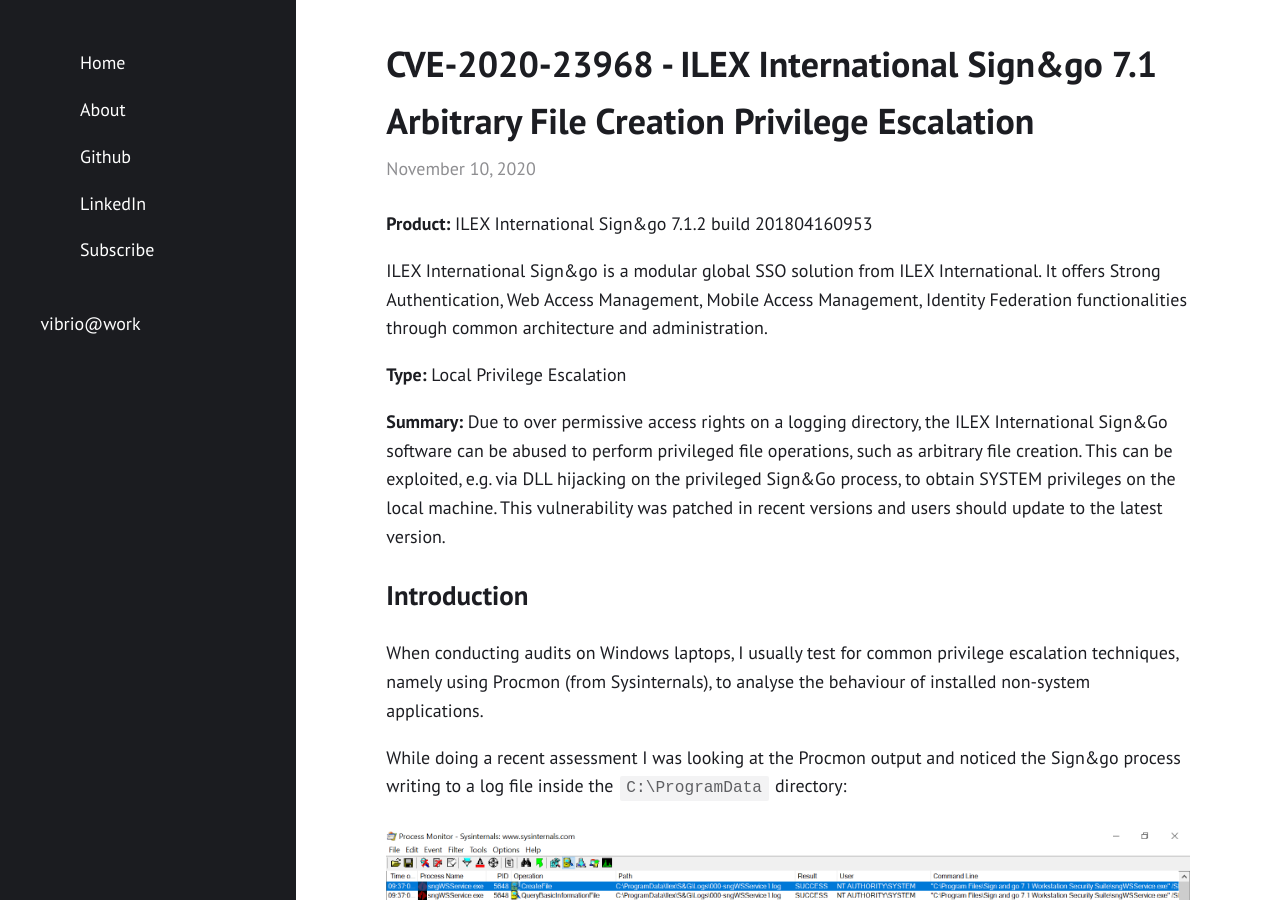
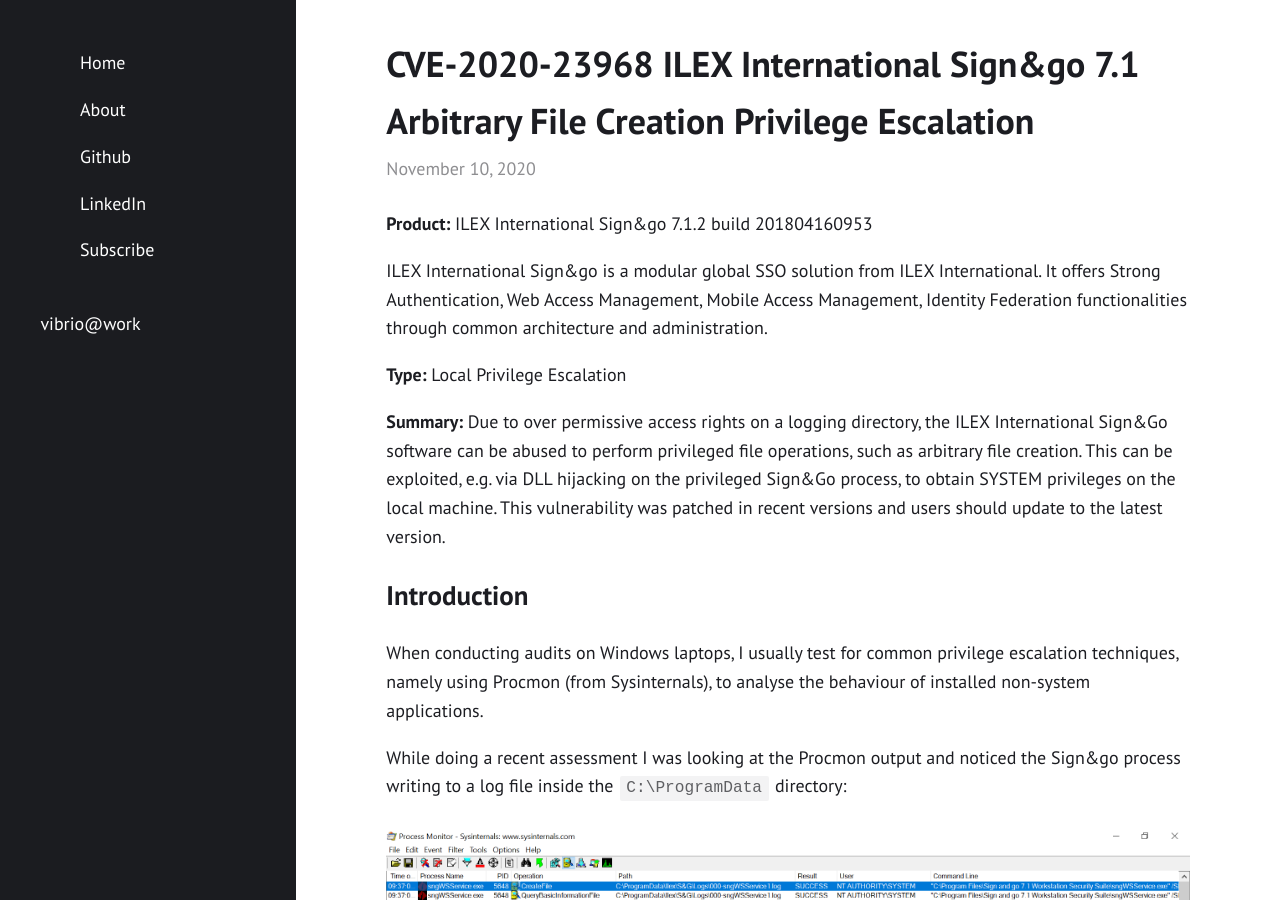
Before and after one commit to ricardojba/ricardojba.github.io, a Jekyll site: the page built from _posts/2020-11-10-CVE-2020-23968-ILEX-SignGo-EoP.md, in a window 1280 px wide and 900 px high. Built offline with Jekyll 4.4.1, drawn with Linux system fonts in a browser that asks for light colours.

Commit message:
fresh start

```diff
--- a/_posts/2020-11-10-CVE-2020-23968-ILEX-SignGo-EoP.md
+++ b/_posts/2020-11-10-CVE-2020-23968-ILEX-SignGo-EoP.md
@@ -1,9 +1,7 @@
 ---
-title: "CVE-2020-23968 - ILEX International Sign&go 7.1 Arbitrary File Creation Privilege Escalation"
+title: "CVE-2020-23968 ILEX International Sign&go 7.1 Arbitrary File Creation Privilege Escalation"
 layout: "post"
 ---
-
-
 
 **Product:** ILEX International Sign&go 7.1.2 build 201804160953
 
@@ -12,8 +10,6 @@ ILEX International Sign&go is a modular global SSO solution from ILEX Internatio
 **Type:** Local Privilege Escalation
 
 **Summary:** Due to over permissive access rights on a logging directory, the ILEX International Sign&Go software can be abused to perform privileged file operations, such as arbitrary file creation. This can be exploited, e.g. via DLL hijacking on the privileged Sign&Go process, to obtain SYSTEM privileges on the local machine. This vulnerability was patched in recent versions and users should update to the latest version.
-
-
 
 # Introduction
 When conducting audits on Windows laptops, I usually test for common privilege escalation techniques, namely using Procmon (from Sysinternals), to analyse the behaviour of installed non-system applications.
@@ -29,7 +25,6 @@ I also noticed there were a lot of DLL hijacking opportunities that could be use
 </p>
 
 The above process was actually a service, setup to automatically start at boot, and running as 'SYSTEM':
-
 <p align="center">
   <img src="/assets/posts/2020-11-10-CVE-2020-23968-ILEX-SignGo-EoP/z_service_1.PNG">
 </p>
@@ -59,8 +54,6 @@ It's also digitally signed:
   <img src="/assets/posts/2020-11-10-CVE-2020-23968-ILEX-SignGo-EoP/z_binary_3.PNG">
 </p>
 
-
-
 # Permissive directory access rights
 Checking the permissions of the `C:\ProgramData\Ilex\S&G\Logs` directory, it was possible to see that it was inheriting the permissions from `C:\ProgramData`:
 <p align="center">
@@ -71,8 +64,6 @@ Checking the permissions of the `C:\ProgramData\Ilex\S&G\Logs` directory, it was
 </p>
 
 So as a regular user or in an enterprise environment, an Authenticated User will have Read and Write permissions on the `C:\ProgramData\Ilex\S&G\Logs` directory.
-
-
 
 # Vulnerability Analysis
 We have a Windows service running as 'SYSTEM', performing operations on user-controlled files and directories without impersonation.
@@ -85,11 +76,8 @@ In this case, I will use Object Manager Symbolic Links to exploit the vulnerabil
 </p>
 @[*Abusing privileged file operations (Provadys) - TROOPERS 2019*](https://troopers.de/downloads/troopers19/TROOPERS19_AD_Abusing_privileged_file_operations.pdf)
 
-
-
 # Exploit Chain
 To exploit the vulnerability, we will need to:
-
 1. Delete all files in `C:\ProgramData\Ilex\S&G\Logs`
 2. Create a pseudo-symlink named `C:\ProgramData\Ilex\S&G\Logs\000-sngWSService1.log` that points to `C:\Windows\System32\pwned.dll` - note that the service can write to `000-sngWSService[1-2].log`, so when exploiting the vulnerability, first check what file is being used by the service.
 3. A regular user is not allowed to restart the service in order to force a file write operation, however, if the computer loses network connectivity the service will start writing error messages on the log file. So this third step can either be disconnecting the computer from the network or just wait it out (it can take a long time or be in a few minutes, so YMMV).
@@ -99,8 +87,6 @@ The steps above will use the symlink technique to divert the file write operatio
   <img src="/assets/posts/2020-11-10-CVE-2020-23968-ILEX-SignGo-EoP/exploit_symlink.PNG">
 </p>
 @[*Abusing privileged file operations (Provadys) - TROOPERS 2019*](https://troopers.de/downloads/troopers19/TROOPERS19_AD_Abusing_privileged_file_operations.pdf)
-
-
 
 # Exploit
 I have written a Proof-of-Concept in Powershell and C++ and the code can be found [here](https://github.com/ricardojba/CVE-2020-23968-ILEX-SignGo-EoP).
@@ -113,8 +99,6 @@ Powershell Exploit Execution:
 <p align="center">
   <img src="/assets/posts/2020-11-10-CVE-2020-23968-ILEX-SignGo-EoP/z_exploitexec_1.PNG">
 </p>
-
-
 
 # Timeline
 - 2020-07-08: CVE request sent to MITRE.
```
